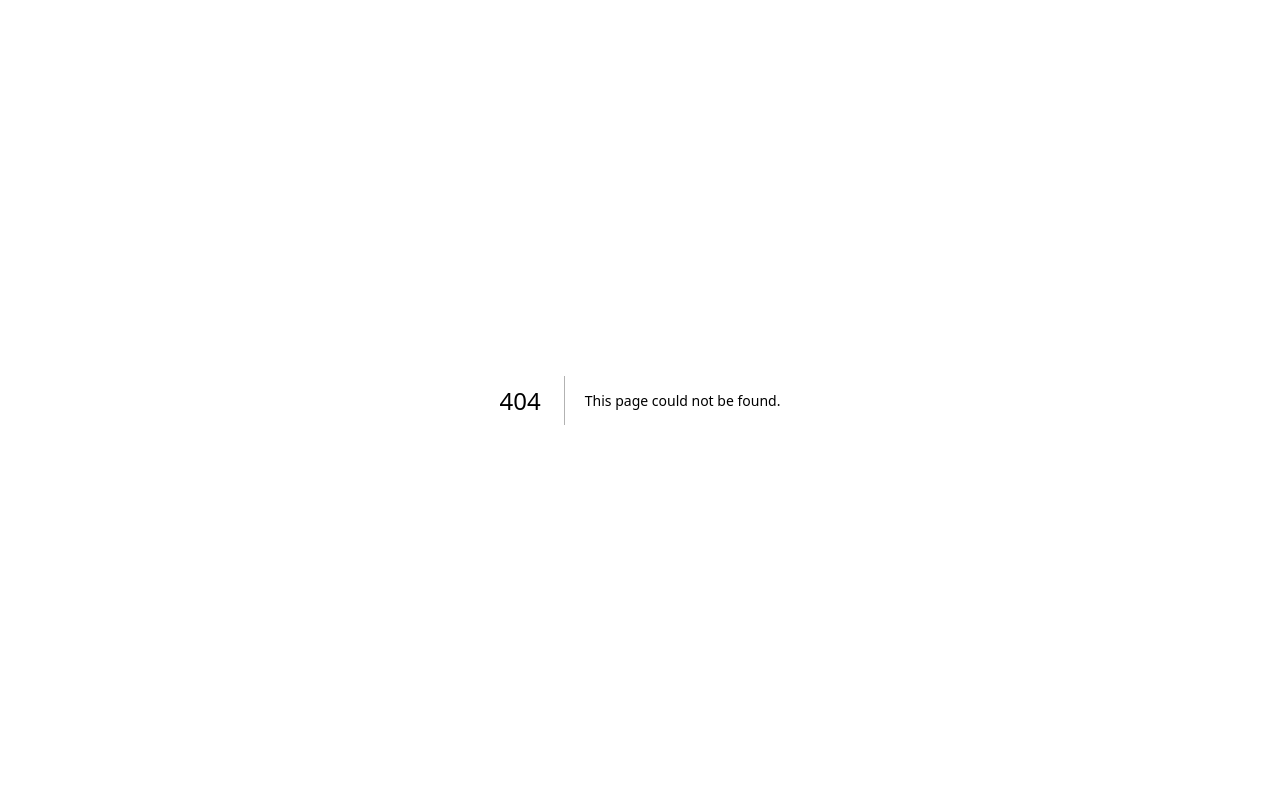
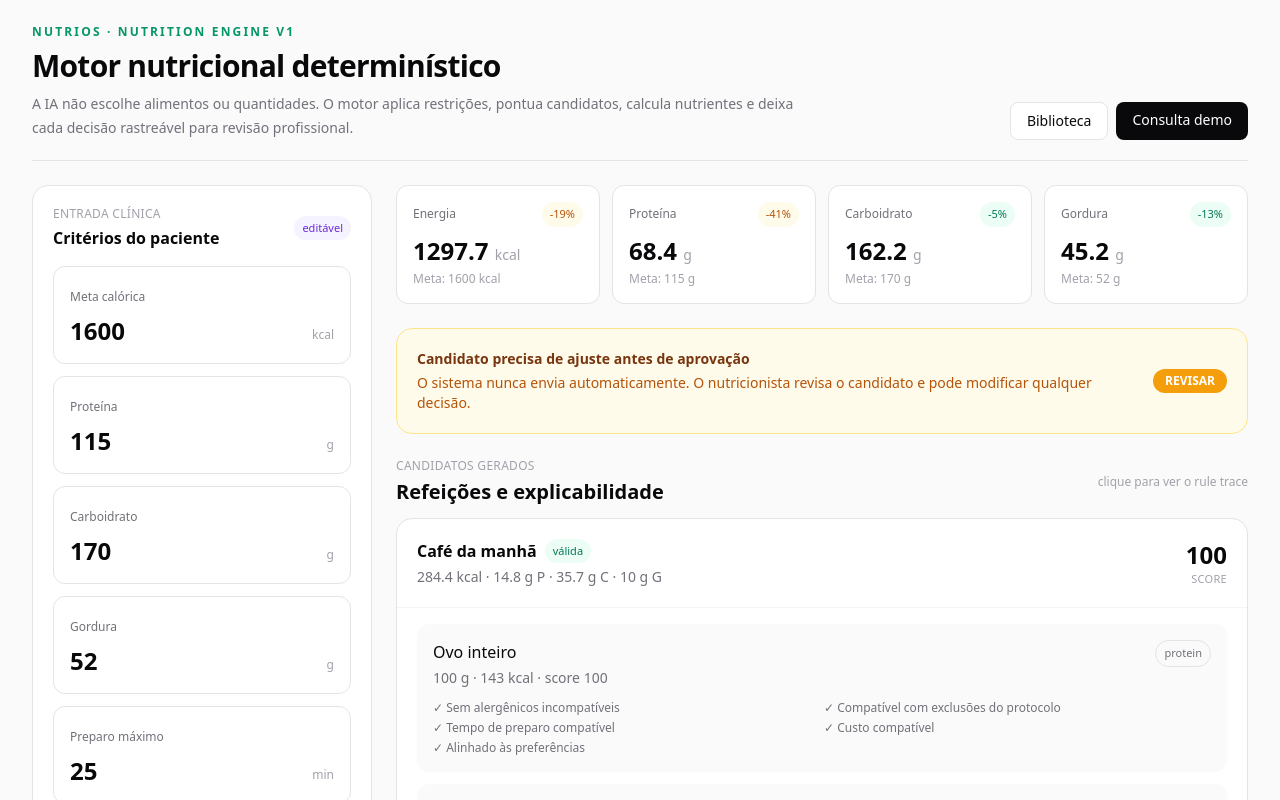
Before and after one commit to agendanutrijulianamoreira-droid/NutriOS, a Next.js app: page /nutrition-engine in a window 1280 px wide. Before the commit this address had no page. Shown: the top 800 px of the page. Built offline with nearby package versions, Linux system fonts and the light colour scheme.

Commit message:
feat: expose nutrition engine demo route

```diff
--- /dev/null
+++ b/src/app/nutrition-engine/page.tsx
@@ -0,0 +1,5 @@
+import { NutritionEngineScreen } from "@/modules/nutrition-engine/ui/nutrition-engine-screen";
+
+export default function NutritionEnginePage() {
+  return <NutritionEngineScreen />;
+}
```
